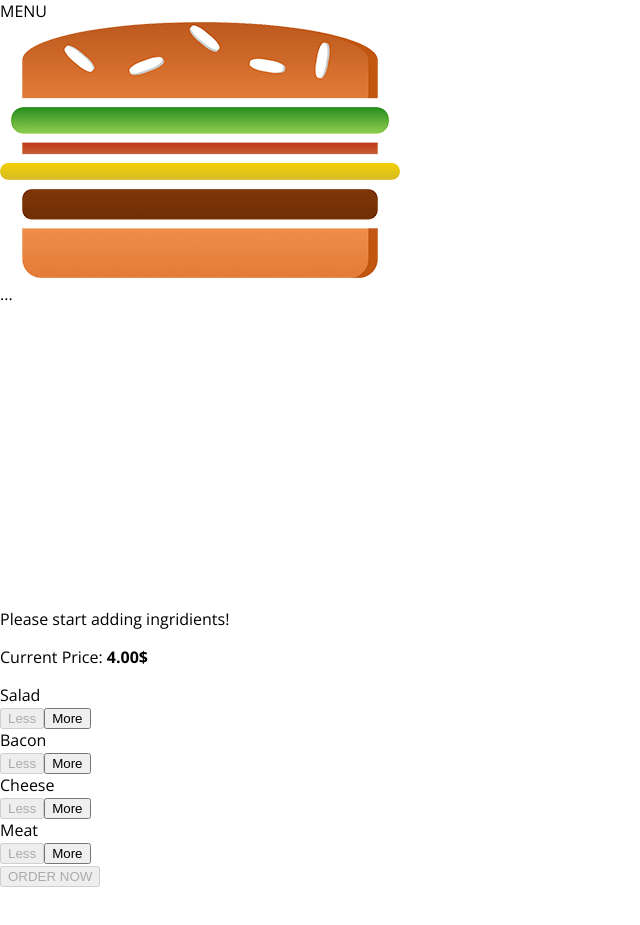
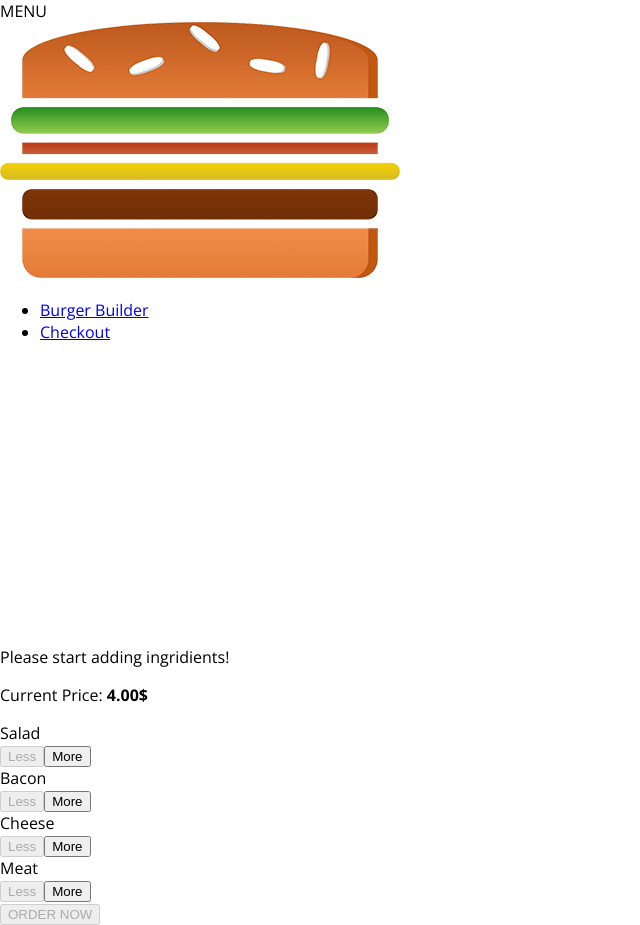
Before and after one commit to Aboramu/burger-builder, a React app: page / in a window 1280 px wide. Shown: the whole page, without its empty margins (0-640 px from the left). Before the commit the page ends 887 px from the top, so only its background shows below. Built offline with nearby package versions, Linux system fonts and the light colour scheme.

Commit message:
added navigation items

```diff
--- /dev/null
+++ b/src/components/navigation/NavigationItems/NavigationItem/NavigationItem.css
@@ -0,0 +1,25 @@
+.NavigationItem {
+  margin: 0;
+  box-sizing: border-box;
+  display: flex;
+  height: 100%;
+  align-items: center;
+}
+
+.NavigationItem a {
+  color: white;
+  text-decoration: none;
+  height: 100%;
+  padding: 16px 10px;
+  border-bottom: 4px solid transparent;
+  box-sizing: border-box;
+  display: block;
+}
+
+.NavigationItem a:hover,
+.NavigationItem a:active,
+.NavigationItem a.active {
+  background-color: #8F5C2c;
+  border-bottom: 4px solid #40A4C8;
+  color: white;
+}
--- /dev/null
+++ b/src/components/navigation/NavigationItems/NavigationItem/NavigationItem.js
@@ -0,0 +1,15 @@
+import React from 'react';
+
+import classes from './NavigationItem.css';
+
+const navigationItem = (props) => (
+  <li className={classes.NavigationItem}>
+    <a
+      href={props.link}
+      className={props.active ? classes.active : null}>
+        {props.children}
+    </a>
+  </li>
+);
+
+export default navigationItem;
--- /dev/null
+++ b/src/components/navigation/NavigationItems/NavigationItem/index.js
@@ -0,0 +1,2 @@
+import NavigationItem from './NavigationItem';
+export default NavigationItem;
--- /dev/null
+++ b/src/components/navigation/NavigationItems/NavigationItems.css
@@ -0,0 +1,8 @@
+.NavigationItems {
+  margin: 0;
+  padding: 0;
+  list-style: none;
+  display: flex;
+  align-items: center;
+  height: 100%;
+}
--- /dev/null
+++ b/src/components/navigation/NavigationItems/NavigationItems.js
@@ -0,0 +1,13 @@
+import React from 'react';
+
+import classes from './NavigationItems.css';
+import NavigationItem from './NavigationItem';
+
+const navigationItems = () => (
+  <ul className={classes.NavigationItems}>
+    <NavigationItem link="/" active>Burger Builder</NavigationItem>
+    <NavigationItem link="/">Checkout</NavigationItem>
+  </ul>
+);
+
+export default navigationItems;
--- /dev/null
+++ b/src/components/navigation/NavigationItems/index.js
@@ -0,0 +1,2 @@
+import NavigationItems from './NavigationItems';
+export default NavigationItems;
--- a/src/components/navigation/toolbar/toolbar.js
+++ b/src/components/navigation/toolbar/toolbar.js
@@ -2,13 +2,14 @@
 
 import classes from './toolbar.css';
 import Logo from '../../logo';
+import NavigationItems from '../NavigationItems';
 
 const Toolbar = (props) => (
   <header className={classes.Toolbar}>
     <div>MENU</div>
     <Logo />
     <nav>
-      ...
+      <NavigationItems />
     </nav>
   </header>
 );
```
